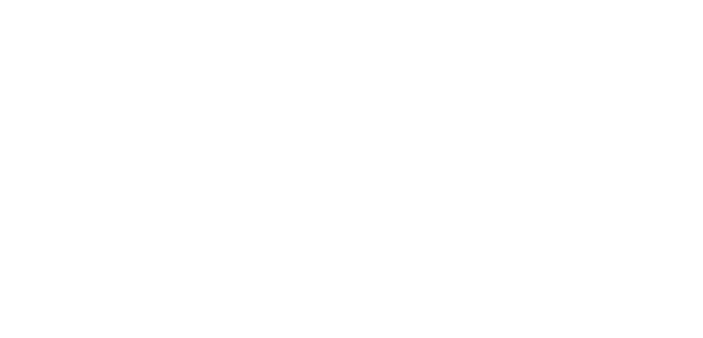
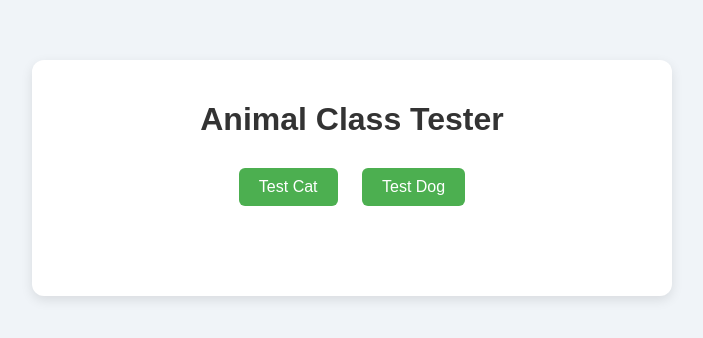
Before and after one commit to acciojob/get-set-animals-codewithsanju-roy, a website: page main.html in a window 1280 px wide. Shown: the whole page, without its empty margins (288-991 px from the left). Drawn offline with Linux system fonts and the light colour scheme.

Commit message:
created a submission

```diff
--- a/main.html
+++ b/main.html
@@ -8,6 +8,14 @@
 
 <body>
 	<!-- the entire body must be written by student -->
+	<div class="container">
+    <h1>Animal Class Tester</h1>
+    <div class="buttons">
+      <button onclick="testCat()">Test Cat</button>
+      <button onclick="testDog()">Test Dog</button>
+    </div>
+    <div id="output"></div>
+  </div>
     <script type="text/javascript" src="./script.js">
 </script>
 
--- a/script.js
+++ b/script.js
@@ -1,9 +1,44 @@
 //complete this code
-class Animal {}
+class Animal {
+	constructor(species){
+		this._species = species;
+	}
+	get species(){
+		return this._species;
+	}
+	makeSound(){
+		console.log(`The ${this._species} makes a sound`)
+	}
+}
 
-class Dog extends Animal {}
+class Dog extends Animal {
+	bark(){
+		console.log("Woof")
+	}
+}
 
-class Cat extends Animal {}
+class Cat extends Animal {
+	purr(){
+		console.log("purr")
+	}
+}
+function displayOutput(message) {
+  const outputDiv = document.getElementById("output");
+  outputDiv.textContent = message;
+}
+
+// Test functions
+function testCat() {
+  const myCat = new Cat("Siamese");
+  myCat.makeSound();
+  myCat.purr();
+}
+
+function testDog() {
+  const myDog = new Dog("Golden Retriever");
+  myDog.makeSound();
+  myDog.bark();
+}
 
 // Do not change the code below this line
 window.Animal = Animal;
--- a/styles.css
+++ b/styles.css
@@ -1 +1,49 @@
 /*  your css code here. If applicable */
+body {
+  font-family: Arial, sans-serif;
+  background-color: #f0f4f8;
+  margin: 0;
+  padding: 0;
+}
+
+.container {
+  max-width: 600px;
+  margin: 60px auto;
+  padding: 20px;
+  background-color: #ffffff;
+  border-radius: 12px;
+  box-shadow: 0 4px 12px rgba(0, 0, 0, 0.1);
+  text-align: center;
+}
+
+h1 {
+  color: #333;
+  margin-bottom: 30px;
+}
+
+.buttons {
+  margin-bottom: 20px;
+}
+
+button {
+  padding: 10px 20px;
+  margin: 0 10px;
+  font-size: 16px;
+  cursor: pointer;
+  border: none;
+  background-color: #4caf50;
+  color: white;
+  border-radius: 6px;
+  transition: background-color 0.3s;
+}
+
+button:hover {
+  background-color: #45a049;
+}
+
+#output {
+  font-size: 18px;
+  color: #222;
+  margin-top: 20px;
+  min-height: 50px;
+}
```
